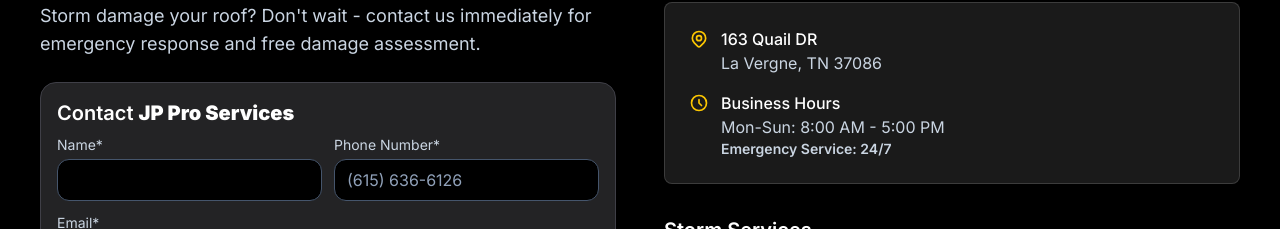
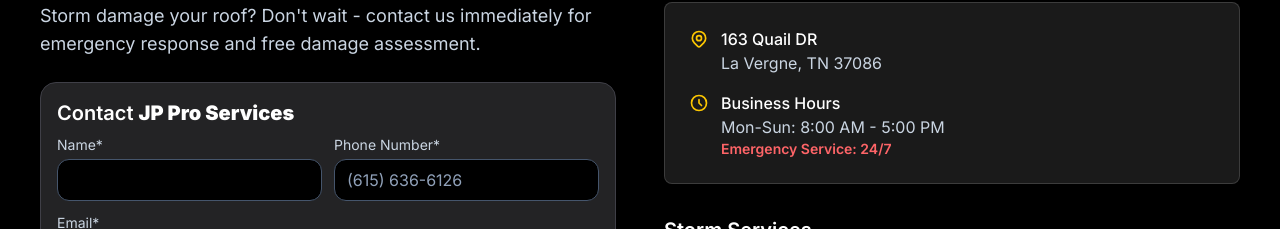
Before and after one commit to JPProServices/jp-pro-services-llc-site, a Next.js app: page /storm-damage in a window 1280 px wide. Shown: the part 4189-4418 px from the top of the page. Built offline with nearby package versions, Linux system fonts and the light colour scheme; no server answers.

Commit message:
fix: resolve conflicting Tailwind classes in storm-damage page

```diff
--- a/app/storm-damage/page.tsx
+++ b/app/storm-damage/page.tsx
@@ -614,7 +614,7 @@
                     <div>
                       <p className="text-white font-medium">Business Hours</p>
                       <p className="text-slate-300">Mon-Sun: 8:00 AM - 5:00 PM</p>
-                      <p className="text-slate-300 text-sm font-semibold text-red-400">Emergency Service: 24/7</p>
+                      <p className="text-red-400 text-sm font-semibold">Emergency Service: 24/7</p>
                     </div>
                   </div>
                 </div>
```
